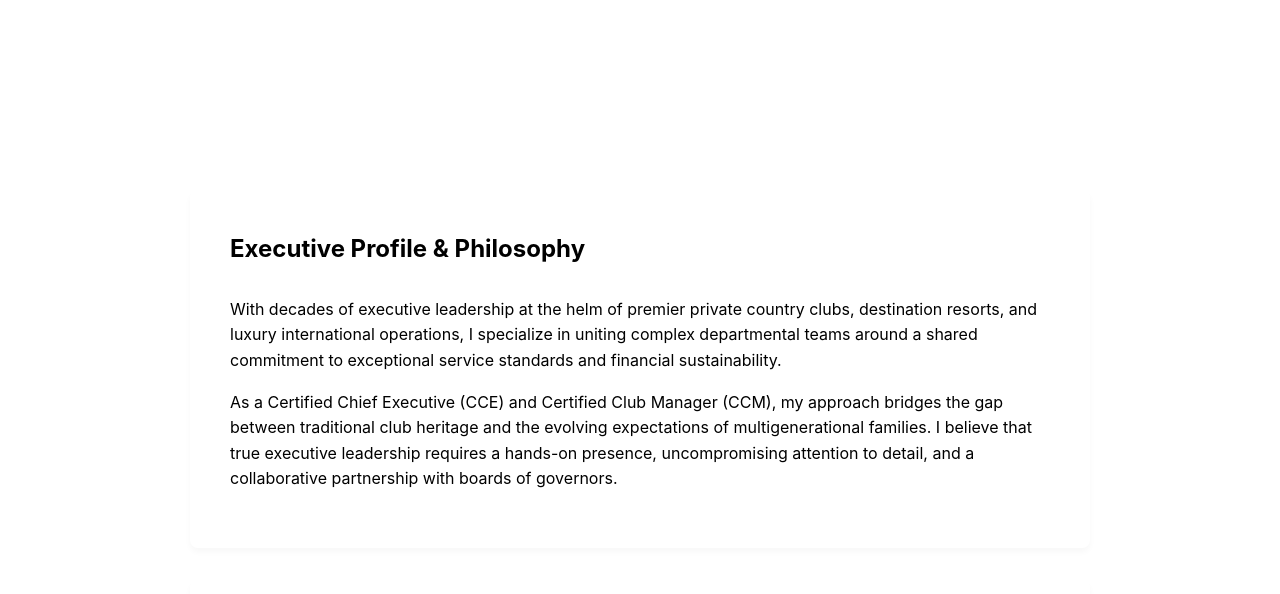
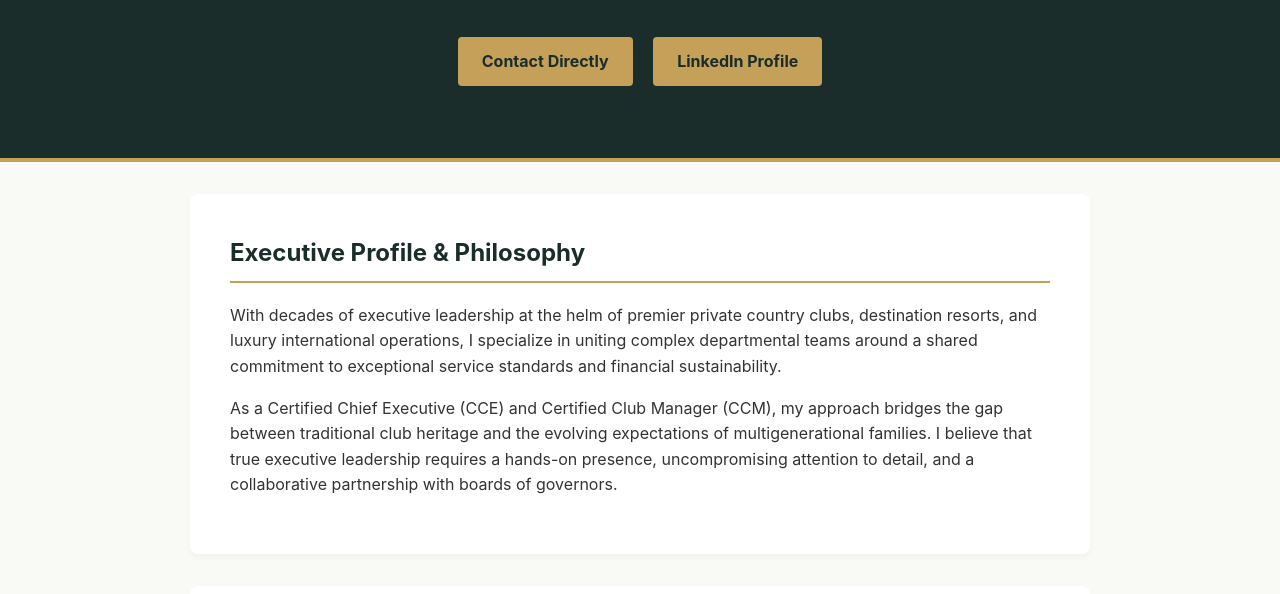
Before and after one commit to maxdeanmoreno/maxdeanmoreno.github.io, a plain HTML site: page index.html in a window 1280 px wide. Shown: the part 206-800 px from the top of the page. Drawn offline with Linux system fonts and the light colour scheme.

Commit message:
Update index.html

```diff
--- a/index.html
+++ b/index.html
@@ -6,12 +6,6 @@
     <title>Max Moreno, CCM, CCE | Executive General Manager &amp; COO</title>
     <meta name="description" content="Official executive portfolio of Max Moreno, CCM, CCE. Experienced private club General Manager and Chief Operating Officer specializing in luxury hospitality and strategic governance.">
     <meta name="google-site-verification" content="uGyO8xY4ECI4d90nU3WQxiSsvgDaP4rria-SaRz2Os0" />
-    <style>
-<head>
-    <meta charset="UTF-8">
-    <meta name="viewport" content="width=device-width, initial-scale=1.0">
-    <title>Max Moreno, CCM, CCE | Executive General Manager & COO</title>
-    <meta name="description" content="Official executive portfolio of Max Moreno, CCM, CCE. Experienced private club General Manager and Chief Operating Officer specializing in luxury hospitality and strategic governance.">
     <style>
         :root {
             --primary: #1b2d2a;
```
